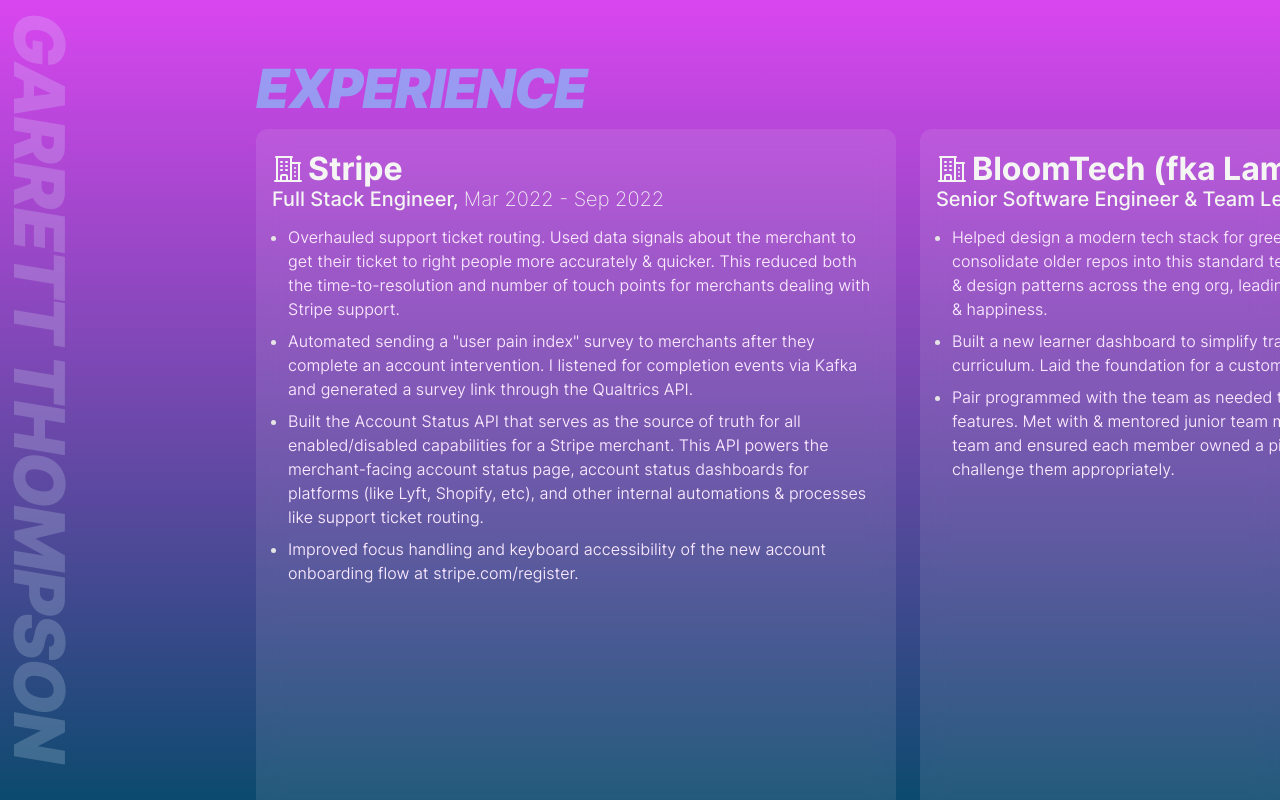
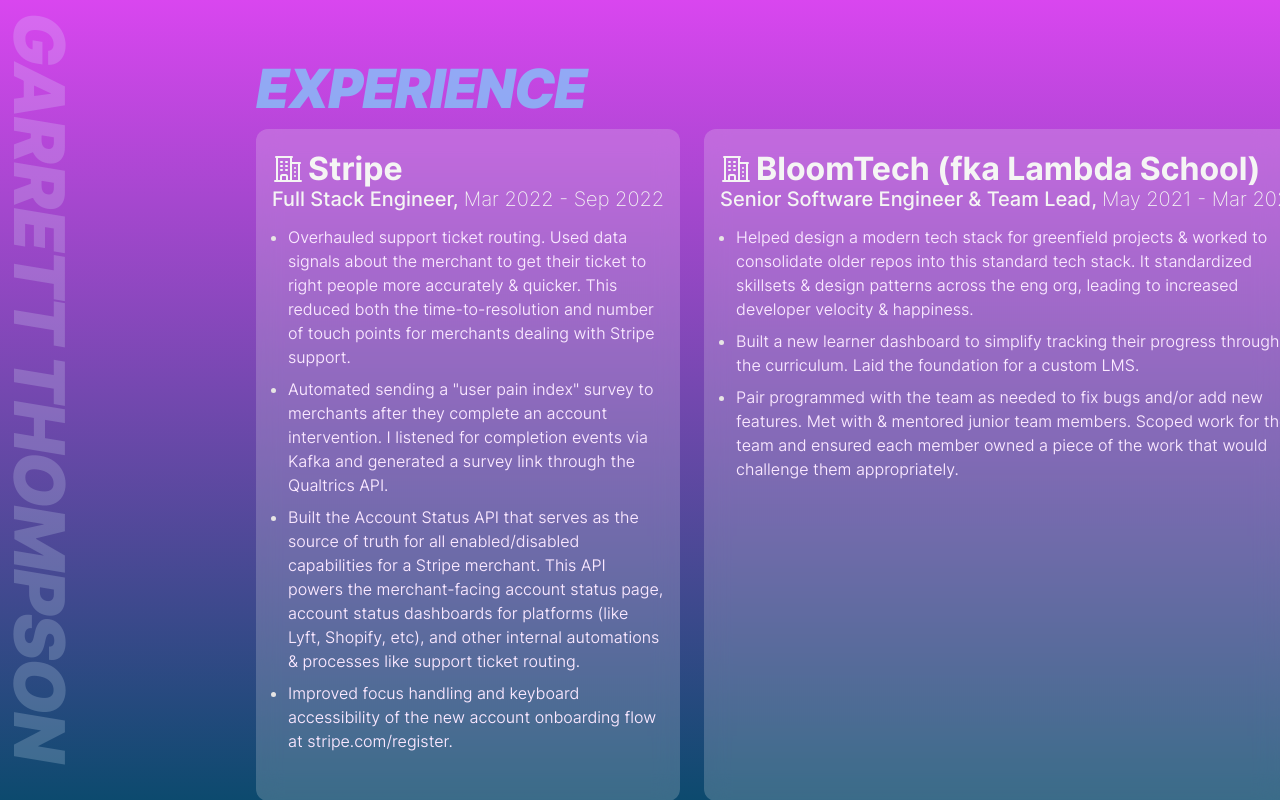
Before and after one commit to garrett-thompson/garrett-thompson.dev, a Next.js app: page / in a window 1280 px wide. Built offline with nearby package versions, Linux system fonts and the light colour scheme.

Commit message:
add some buttons

```diff
--- a/components/card.tsx
+++ b/components/card.tsx
@@ -3,7 +3,7 @@
 }
 
 export const Card = ({ children }: CardProps) => (
-  <div className="px-4 py-6 w-[640px] h-[100%] rounded-xl bg-stone-100/10 backdrop-blur-md">
+  <div className="px-4 py-6 w-[640px] h-[100%] rounded-xl bg-stone-100/20 backdrop-blur-md">
     {children}
   </div>
 );
--- /dev/null
+++ b/components/experience-controls.tsx
@@ -0,0 +1,49 @@
+import classNames from "classnames";
+
+interface ExperienceControlsProps {
+  className?: string;
+}
+export const ExperienceControls = ({ className }: ExperienceControlsProps) => (
+  <div className={classNames("flex", className)}>
+    <button className="mr-2">
+      <LeftArrow />
+    </button>
+    <button>
+      <RightArrow />
+    </button>
+  </div>
+);
+
+const LeftArrow = () => (
+  <svg
+    xmlns="http://www.w3.org/2000/svg"
+    fill="none"
+    viewBox="0 0 24 24"
+    stroke-width="1.5"
+    stroke="currentColor"
+    className="w-12 h-12 text-fuchsia-100"
+  >
+    <path
+      stroke-linecap="round"
+      stroke-linejoin="round"
+      d="M11.25 9l-3 3m0 0l3 3m-3-3h7.5M21 12a9 9 0 11-18 0 9 9 0 0118 0z"
+    />
+  </svg>
+);
+
+const RightArrow = () => (
+  <svg
+    xmlns="http://www.w3.org/2000/svg"
+    fill="none"
+    viewBox="0 0 24 24"
+    stroke-width="1.5"
+    stroke="currentColor"
+    className="w-12 h-12 text-fuchsia-100"
+  >
+    <path
+      stroke-linecap="round"
+      stroke-linejoin="round"
+      d="M12.75 15l3-3m0 0l-3-3m3 3h-7.5M21 12a9 9 0 11-18 0 9 9 0 0118 0z"
+    />
+  </svg>
+);
--- a/pages/index.tsx
+++ b/pages/index.tsx
@@ -14,10 +14,9 @@
 } from "../layouts/experience/onovative";
 import { SemanticBitsExperience } from "../layouts/experience/semantic-bits";
 import { StripeExperience } from "../layouts/experience/stripe";
+import { ExperienceControls } from "../components/experience-controls";
 
 const Home: NextPage = () => {
-  const [cardIndex, setCardIndex] = useState(0);
-
   return (
     <div>
       <Head>
@@ -31,59 +30,36 @@
 
       <Banner>GARRETT THOMPSON</Banner>
 
-      <main className="h-screen w-screen overflow-y-scroll bg-gradient-to-t from-sky-900 to-fuchsia-500 pt-12">
-        <Heading1 className="text-sky-300 pl-[20%] opacity-60">
+      <main className="h-screen w-screen overflow-y-scroll bg-gradient-to-t from-sky-900 to-fuchsia-500 py-12">
+        <Heading1 className="text-sky-300 pl-[20%] opacity-70">
           EXPERIENCE
         </Heading1>
         <section className="flex flex-col pl-[20%] h-full overflow-x-scroll">
-          <div className="flex space-x-6 flex-1 pb-12">
-            <Draggable currentIndex={cardIndex} index={0}>
+          <div className="flex space-x-6 flex-1 pb-8">
             <Card>
               <StripeExperience />
             </Card>
-            </Draggable>
-            <Draggable currentIndex={cardIndex} index={0}>
             <Card>
               <BloomTechExperience1 />
             </Card>
-            </Draggable>
-            <Draggable currentIndex={cardIndex} index={0}>
             <Card>
               <BloomTechExperience2 />
             </Card>
-            </Draggable>
-            <Draggable currentIndex={cardIndex} index={0}>
             <Card>
               <SemanticBitsExperience />
             </Card>
-            </Draggable>
-            <Draggable currentIndex={cardIndex} index={0}>
             <Card>
               <OnovativeExperience1 />
             </Card>
-            </Draggable>
-            <Draggable currentIndex={cardIndex} index={0}>
             <Card>
               <OnovativeExperience2 />
             </Card>
-            </Draggable>
           </div>
         </section>
+        <ExperienceControls className="pl-[20%]" />
       </main>
     </div>
   );
 };
 
-interface DraggableProps {
-  index: number;
-  currentIndex: number;
-  children: React.ReactNode;
-}
-
-const Draggable = ({ index, currentIndex, children }: DraggableProps) => (
-  <motion.div className="h-full" drag={currentIndex == index ? "x" : false}>
-    {children}
-  </motion.div>
-);
-
 export default Home;
```
Also changed, not shown: 1 other file (tests, documents, lock files or other folders). Lines whose indentation alone changed are shown as unchanged.
